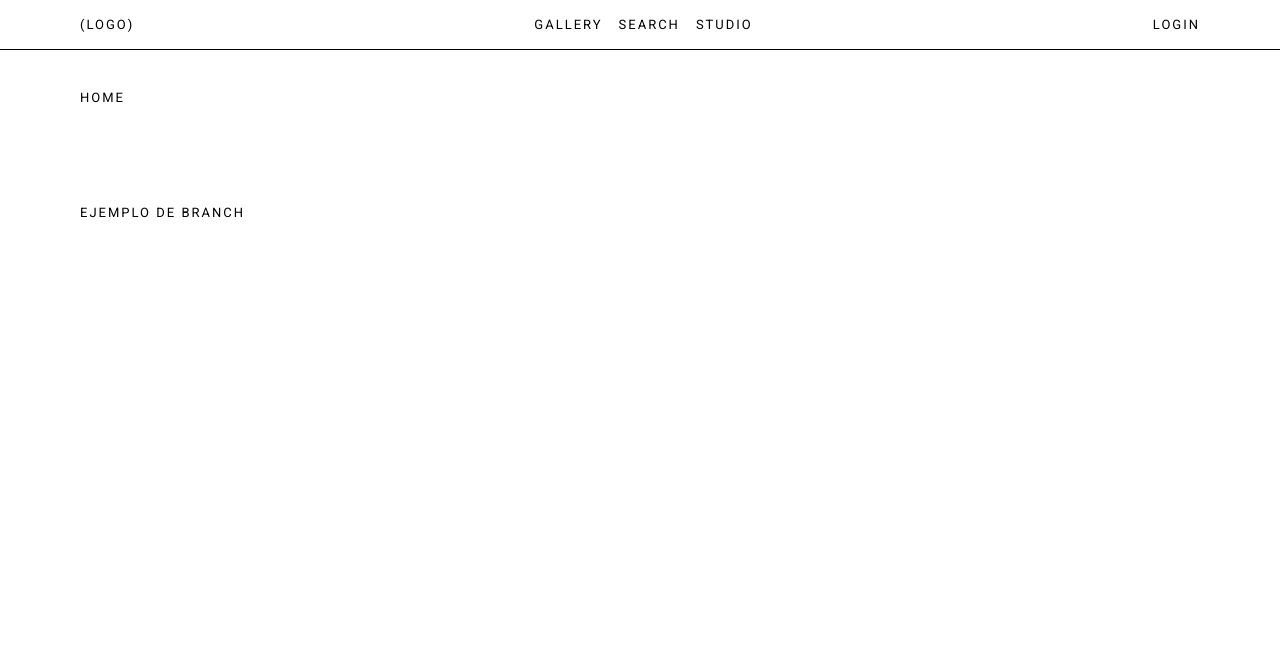
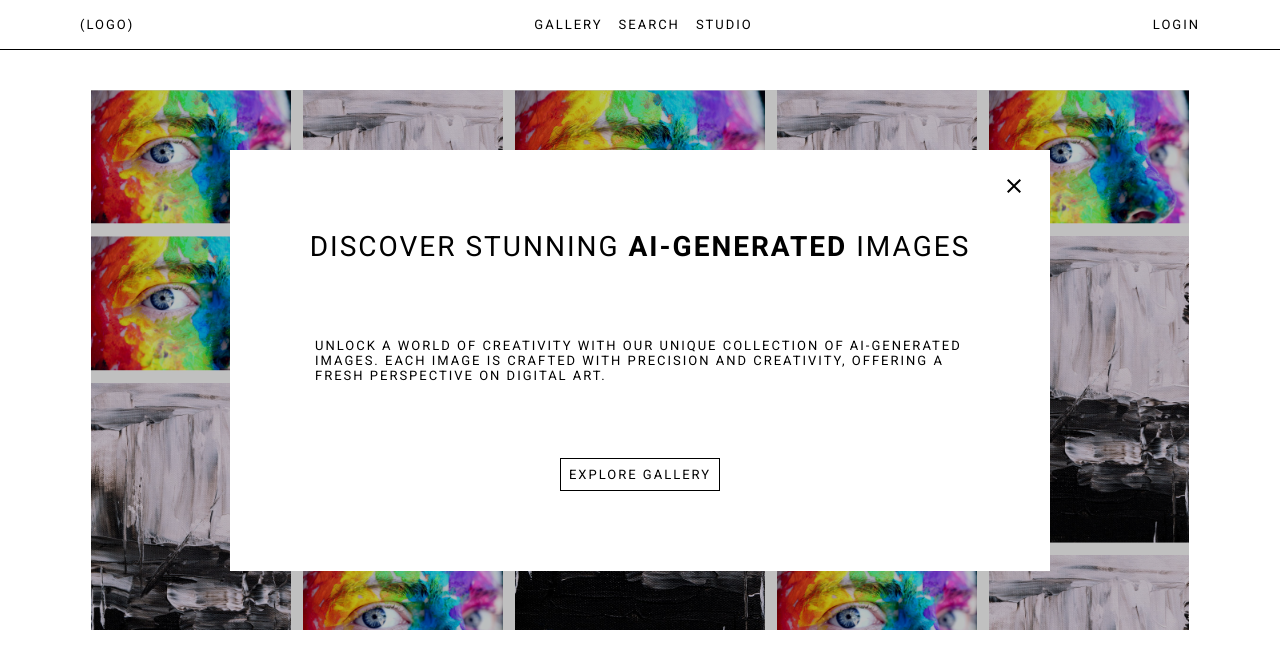
Before and after one commit to FacuBelli/API-Grupo11, a React (Vite) app: page / in a window 1280 px wide. Shown: the top 668 px of the page. Built offline with nearby package versions, Linux system fonts and the light colour scheme.

Commit message:
Home componente HeroGallery

```diff
--- /dev/null
+++ b/src/pages/Home/components/HeroGallery/index.tsx
@@ -0,0 +1,54 @@
+import { useState, type ReactNode } from 'react'
+import styles from './styles.module.css'
+import { Close as CloseIcon } from '@mui/icons-material'
+import Button from '../../../../components/Button'
+
+interface Props {
+  children?: ReactNode
+}
+
+export default function HeroGallery({ children }: Props) {
+  const [isOpen, setIsOpen] = useState(true)
+
+  const columns = [
+    { width: 200, rows: 5 },
+    { width: 200, rows: 6 },
+    { width: 250, rows: 4 },
+    { width: 200, rows: 5 },
+    { width: 200, rows: 6 }
+  ]
+
+  const handleClose = () => {
+    setIsOpen(false)
+  }
+
+  return (
+    <div className={styles.container}>
+      <div className={styles.gallery}>
+        {columns.map((column, i) => {
+          const images = []
+
+          for (let j = 0; j < column.rows; j++) {
+            const src = Math.round(Math.random()) ? '/assets/img/herogallery-horizontal.png' : '/assets/img/herogallery-vertical.png'
+            images.push(<img src={src} width={column.width} key={i + j + 1}/>)
+          }
+
+          return <div className={styles.column} key={i}>{images}</div>
+        })}
+        {
+          isOpen &&
+          <div className={styles.shadow}>
+            <div className={styles.center}>
+              <CloseIcon onClick={handleClose}/>
+              {children}
+            </div>
+          </div>
+        }
+      </div>
+      {
+        !isOpen &&
+        <Button to='/gallery'>VIEW MORE</Button>
+      }
+    </div>
+  )
+}
--- /dev/null
+++ b/src/pages/Home/components/HeroGallery/styles.module.css
@@ -0,0 +1,54 @@
+.container {
+  width: 100%;
+  display: flex;
+  flex-direction: column;
+  align-items: center;
+  gap: 24px;
+}
+
+.gallery {
+  max-width: 100%;
+  height: 540px;
+  position: relative;
+  display: flex;
+  justify-content: center;
+  gap: 12px;
+  overflow: hidden;
+}
+
+.column {
+  display: flex;
+  flex-direction: column;
+  gap: 12px;
+}
+
+.shadow {
+  position: absolute;
+  background-color: #0000003f;
+  width: 100%;
+  height: 100%;
+  display: flex;
+  justify-content: center;
+  align-items: center;
+}
+
+.center {
+  background-color: #ffffff;
+  padding-inline: var(--padding-inline-responsive);
+  padding-block: 80px;
+  display: flex;
+  flex-direction: column;
+  justify-content: center;
+  align-items: center;
+  gap: 75px;
+  position: relative;
+
+  & svg {
+    width: 24px;
+    height: 24px;
+    position: absolute;
+    right: 24px;
+    top: 24px;
+    cursor: pointer;
+  }
+}
--- a/src/pages/Home/index.tsx
+++ b/src/pages/Home/index.tsx
@@ -1,8 +1,21 @@
+import Button from '../../components/Button'
+import HeroGallery from './components/HeroGallery'
+import styles from './styles.module.css'
+
 export default function Home() {
   return (
     <main>
-      <h1>Home</h1>
-      <p>ejemplo de branch</p>
+      <HeroGallery>
+        <h1 className={styles.heroTitle}>
+          DISCOVER STUNNING <span>AI-GENERATED</span> IMAGES
+        </h1>
+        <p className={styles.heroText}>
+          Unlock a world of creativity with our unique collection of
+          AI-generated images. Each image is crafted with precision and
+          creativity, offering a fresh perspective on digital art.
+        </p>
+        <Button to="/gallery">EXPLORE GALLERY</Button>
+      </HeroGallery>
     </main>
   )
 }
--- /dev/null
+++ b/src/pages/Home/styles.module.css
@@ -0,0 +1,12 @@
+.heroTitle {
+  font-size: var(--font-size-title);
+}
+
+.heroTitle span {
+  font-weight: var(--font-weight-highlight);
+}
+
+.heroText {
+  font-size: var(--font-size-text);
+  max-width: 650px;
+}
```
Also changed, not shown: public/assets/img/herogallery-horizontal.png (added), public/assets/img/herogallery-vertical.png (added).
